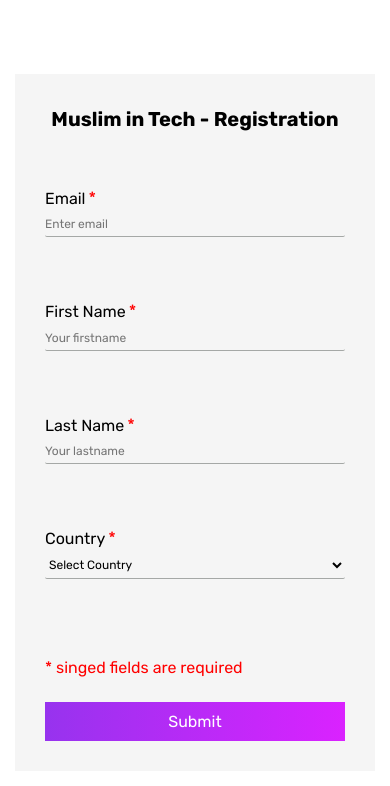
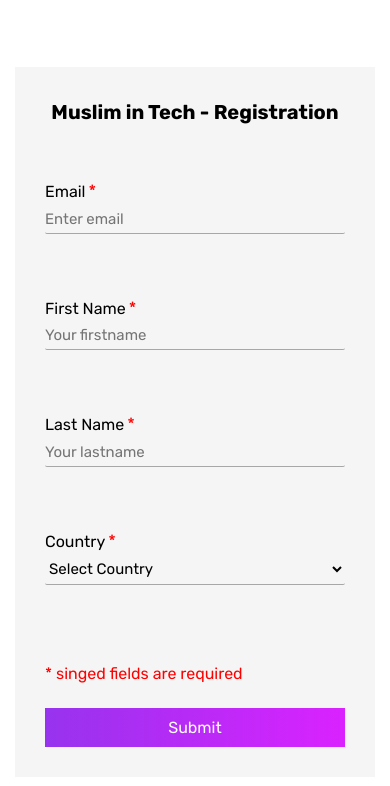
Before and after one commit to isakibul/muslimintech-client, a React (Vite) app: page / in a window 390 px wide. Shown: the top 786 px of the page. Built offline with nearby package versions, Linux system fonts and the light colour scheme.

Commit message:
font size changed

```diff
--- a/src/App.css
+++ b/src/App.css
@@ -156,11 +156,6 @@ button:hover{
     width: 300px;
     padding: 30px;
   }
-  input[type="text"],
-  input[type="email"],
-  select{
-    font-size: 12px;
-  }
   h1{
     font-size: 20px;
   }
```
